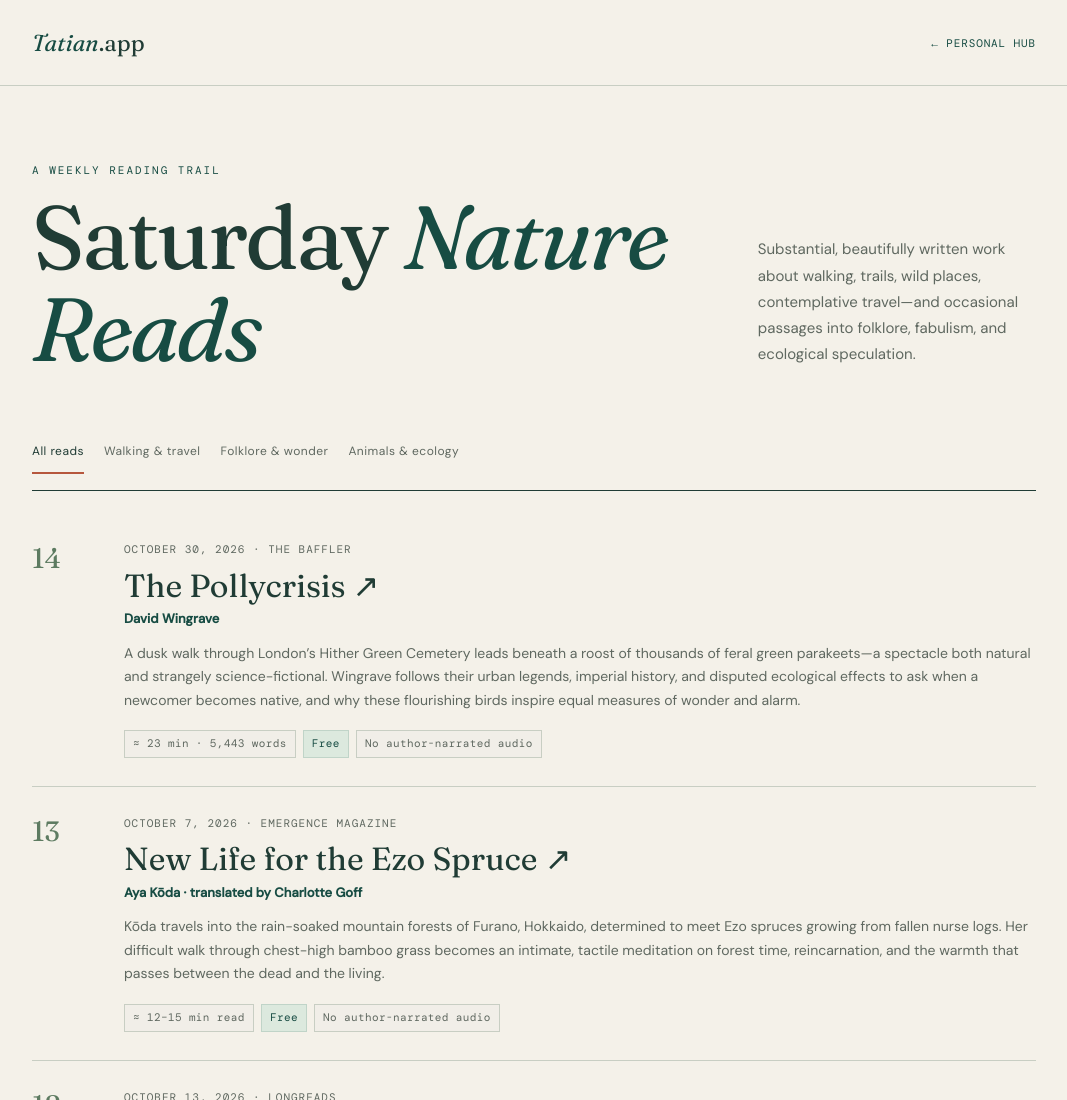
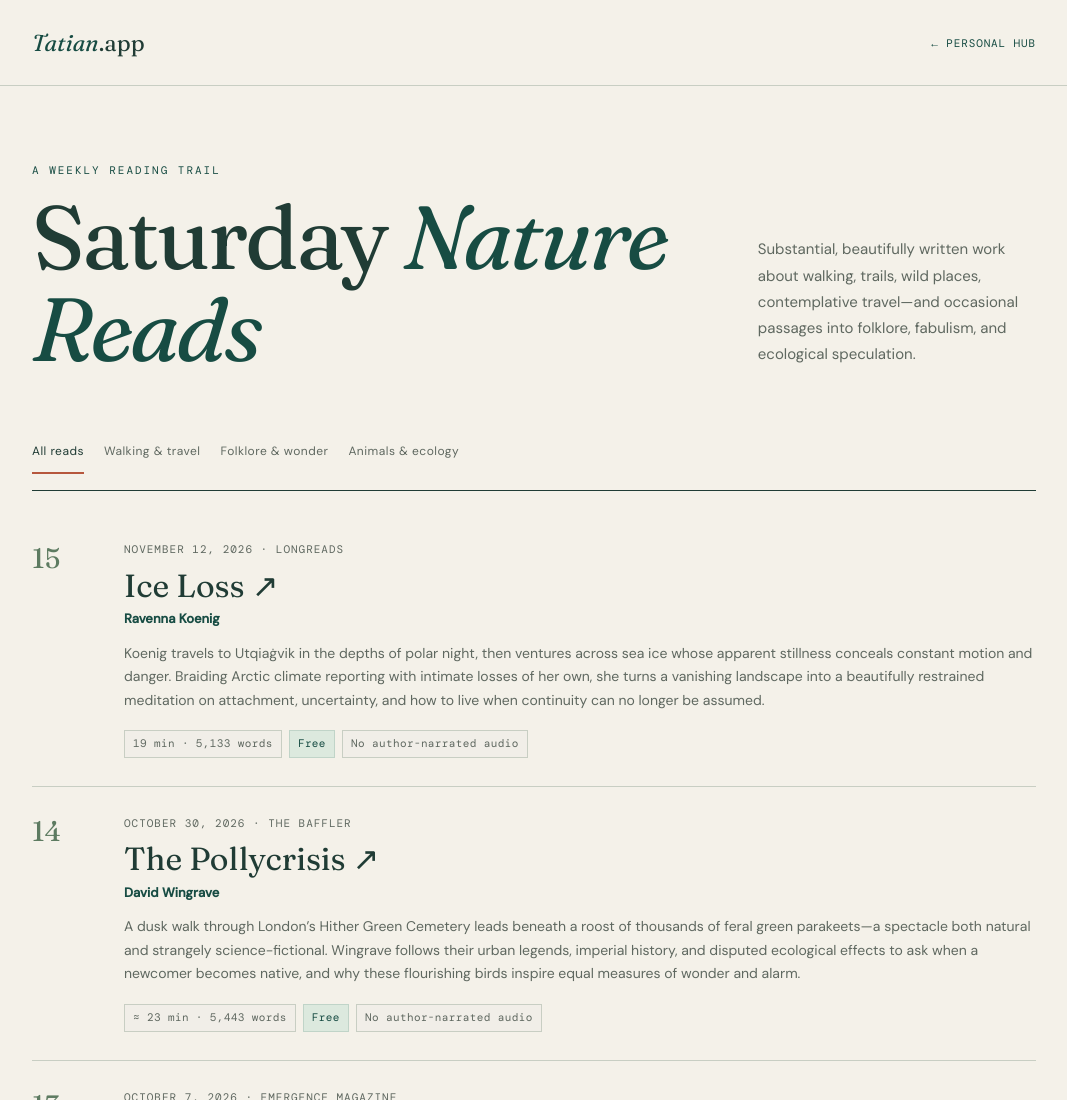
Before and after one commit to tatiang/tatian-app-home, a plain HTML site: page nature-reads.html in a window 1280 px wide. Shown: the top 1100 px of the page, without its empty margins (106-1173 px from the left). Drawn offline with Linux system fonts and the light colour scheme.

Commit message:
Add November 14 Saturday Nature Read

```diff
--- a/nature-reads.html
+++ b/nature-reads.html
@@ -62,6 +62,16 @@
     <button data-filter="ecology" aria-pressed="false">Animals & ecology</button>
   </div>
   <section class="list" aria-live="polite">
+    <article data-tags="walking ecology">
+      <div class="number">15</div><div>
+        <div class="meta">November 12, 2026 · Longreads</div>
+        <h2><a href="https://longreads.com/2026/11/12/ice-loss-ravenna-koenig/" target="_blank" rel="noopener noreferrer">Ice Loss ↗</a></h2>
+        <div class="byline">Ravenna Koenig</div>
+        <p class="why">Koenig travels to Utqiaġvik in the depths of polar night, then ventures across sea ice whose apparent stillness conceals constant motion and danger. Braiding Arctic climate reporting with intimate losses of her own, she turns a vanishing landscape into a beautifully restrained meditation on attachment, uncertainty, and how to live when continuity can no longer be assumed.</p>
+        <div class="badges"><span class="badge">19 min · 5,133 words</span><span class="badge free">Free</span><span class="badge">No author-narrated audio</span></div>
+      </div>
+    </article>
+
     <article data-tags="walking wonder ecology">
       <div class="number">14</div><div>
         <div class="meta">October 30, 2026 · The Baffler</div>
```
